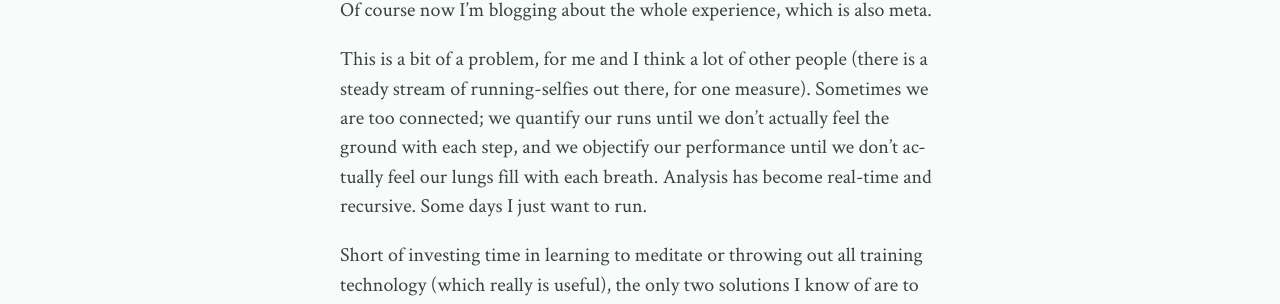
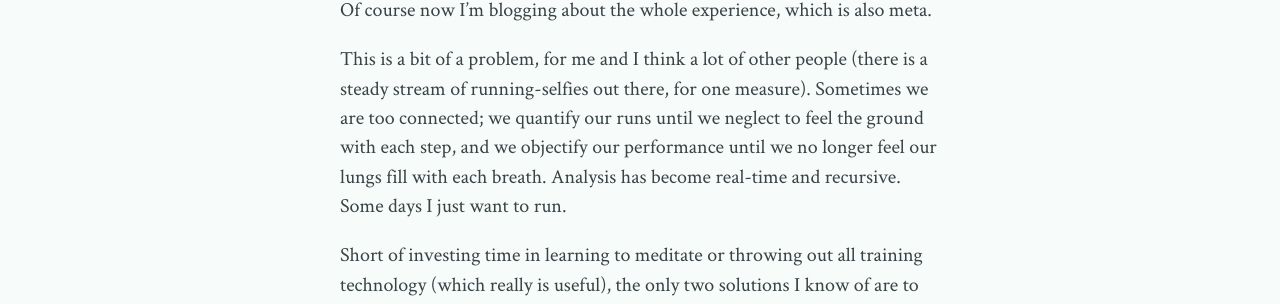
Before and after one commit to mmertsock/mmertsock.github.io, a Jekyll site: the page built from _posts/2015-03-16-meta-running.markdown, in a window 1280 px wide. Shown: the part 801-1105 px from the top of the page. Built offline with Jekyll 4.4.1, drawn with Linux system fonts in a browser that asks for light colours; comment, search, counter and statistics services are not loaded.

Commit message:
nicer wording

```diff
--- a/_posts/2015-03-16-meta-running.markdown
+++ b/_posts/2015-03-16-meta-running.markdown
@@ -7,7 +7,7 @@ A problem lately: I start running, and within five minutes or so, I start thinki
 
 Take today's run, for example. The run was a bit of a slog for the first few miles. My attention shifted pretty quickly from the actual state of my body to the need to get back into a serious training regimen, and then about the great training weeks my friends have had, and then I started composing a [Strava entry][] about this in my head. And then I began to reflect on how my thoughts have strayed like this too often lately. Next I was thinking of writing a blog post about that observation. I remarked to myself on how meta all that was. By that time, I finally noticed that I had loosened up, the run was no longer a slog, and that I could make it a proper workout with some focus. Of course now I'm blogging about the whole experience, which is also meta.
 
-This is a bit of a problem, for me and I think a lot of other people (there is a steady stream of running-selfies out there, for one measure). Sometimes we are too connected; we quantify our runs until we don't actually feel the ground with each step, and we objectify our performance until we don't actually feel our lungs fill with each breath. Analysis has become real-time and recursive. Some days I just want to run.
+This is a bit of a problem, for me and I think a lot of other people (there is a steady stream of running-selfies out there, for one measure). Sometimes we are too connected; we quantify our runs until we neglect to feel the ground with each step, and we objectify our performance until we no longer feel our lungs fill with each breath. Analysis has become real-time and recursive. Some days I just want to run.
 
 Short of investing time in learning to meditate or throwing out all training technology (which really is useful), the only two solutions I know of are to run longer and work harder. Working hard or being out a long time, you will eventually get into a zone in which you are present to the reality of the run. Focus returns, the mind calms, and your senses sharpen. Then you are really running. How do you avoid meta-running?
 
```
